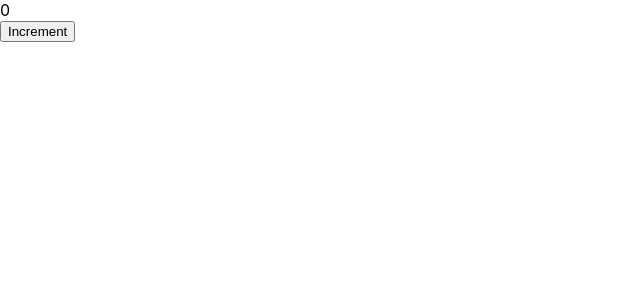
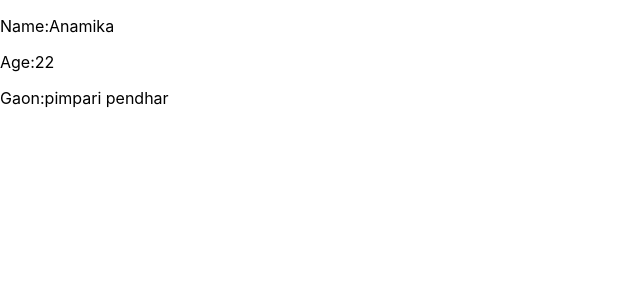
Before and after one commit to Anamika2424/second-project, a React (Create React App) app: page / in a window 1280 px wide. Shown: the top 300 px of the page, without its empty margins (0-640 px from the left). Built offline with nearby package versions, Linux system fonts and the light colour scheme.

Commit message:
object display program

```diff
--- a/src/App.js
+++ b/src/App.js
@@ -3,14 +3,14 @@ import React, { useState } from 'react'
 
 
 function App() {
-   const [count ,setCount]=useState(0)
-    function handleIncrease (){
-      setCount(count+1)
-    }
+
+  const [student,setStudent]= useState({name:"Anamika" , age:22, gaon:"pimpari pendhar"})
   return (
     <div>
-      <div>{count}</div>
-     <button onClick={handleIncrease}>Increment</button>
+    <p>Name:{student.name}</p>
+    <p>Age:{student.age}</p>
+    <p>Gaon:{student.gaon}</p>
+
 
     </div>
   );
```
